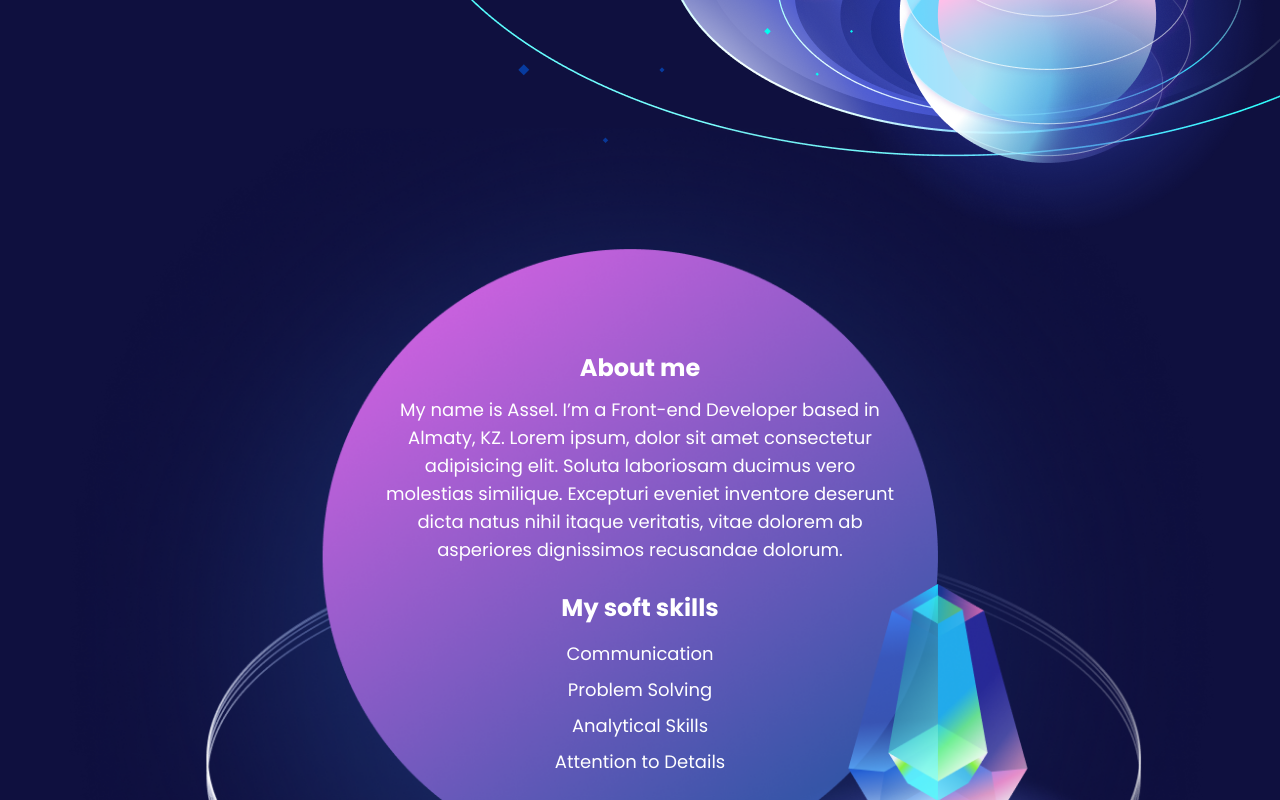
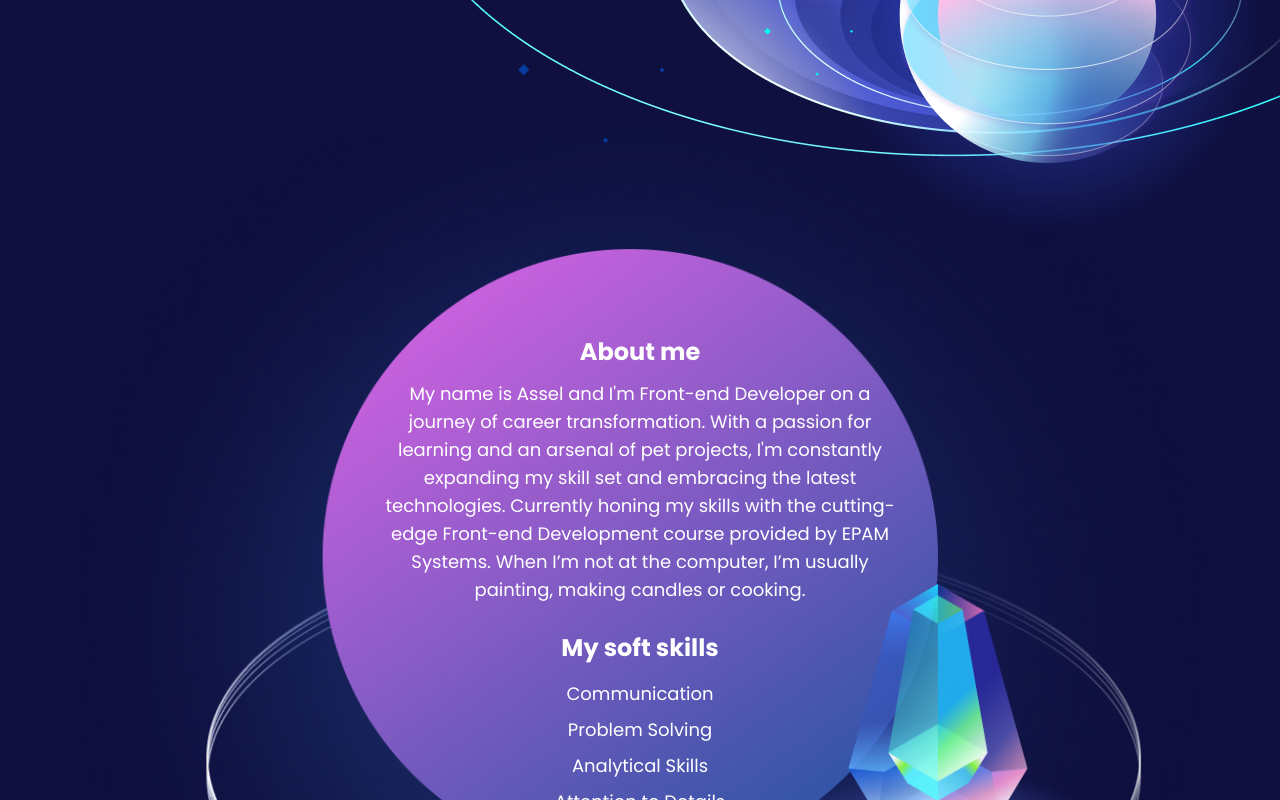
Before and after one commit to asselzhl/asselzhl.github.io, a React (Vite) app: page / in a window 1280 px wide. Shown: the part 720-1520 px from the top of the page. Built offline with nearby package versions, Linux system fonts and the light colour scheme.

Commit message:
update bio text

```diff
--- a/src/components/About.jsx
+++ b/src/components/About.jsx
@@ -4,13 +4,13 @@ import React from 'react'
 const About = () => {
   return (
     <div className='about-bg h-[1000px] max-w-[1240px] mx-auto px-4 text-center flex content-center justify-center'>
-        <div className='text-white max-w-lg pt-56'>
+        <div className='text-white max-w-lg pt-52'>
             <h3 className='text-2xl font-bold mb-3'>About me</h3>
             <p className='text-lg mb-7'>
-              My name is Assel. I’m a Front-end Developer based in Almaty, KZ.
-              Lorem ipsum, dolor sit amet consectetur adipisicing elit. Soluta laboriosam ducimus vero
-              molestias similique. Excepturi eveniet inventore deserunt dicta natus nihil itaque veritatis,
-              vitae dolorem ab asperiores dignissimos recusandae dolorum.
+              My name is Assel and I'm Front-end Developer on a journey of career transformation.
+              With a passion for learning and an arsenal of pet projects, I'm constantly expanding my skill set and embracing the latest technologies.
+              Currently honing my skills with the cutting-edge Front-end Development course provided by EPAM Systems.
+              When I’m not at the computer, I’m usually painting, making candles or cooking.
             </p>
             <h3 className='text-2xl font-bold mb-3'>My soft skills</h3>
             <ul>
--- a/src/components/SideMenu.jsx
+++ b/src/components/SideMenu.jsx
@@ -4,12 +4,9 @@ import { HiSquare3Stack3D } from "react-icons/hi2";
 import { MdOutlineWork, MdLocalPhone } from "react-icons/md";
 
 
-
-
-
 const SideMenu = () => {
   return (
-    <div className='flex flex-col gap-y-12 fixed left-0 top-[7%] py-20 px-4 bg-transparent-gray opacity-50 hover:opacity-100 ease-in-out duration-300 backdrop-blur-md z-20 rounded-r-[30px]'>
+    <nav className='flex flex-col gap-y-12 fixed left-0 top-[7%] py-20 px-4 bg-transparent-gray opacity-50 hover:opacity-100 ease-in-out duration-300 backdrop-blur-md z-20 rounded-r-[30px]'>
         <div className='p-[14px] hover:cursor-pointer bg-gray-300 rounded-[50%]'>
             <FiHome color='white' size={24} />
         </div>
@@ -25,7 +22,7 @@ const SideMenu = () => {
         <div className='p-[14px] hover:cursor-pointer'>
             <MdLocalPhone color='#0F103F' size={24} />
         </div>
-    </div>
+    </nav>
   )
 }
 
```
